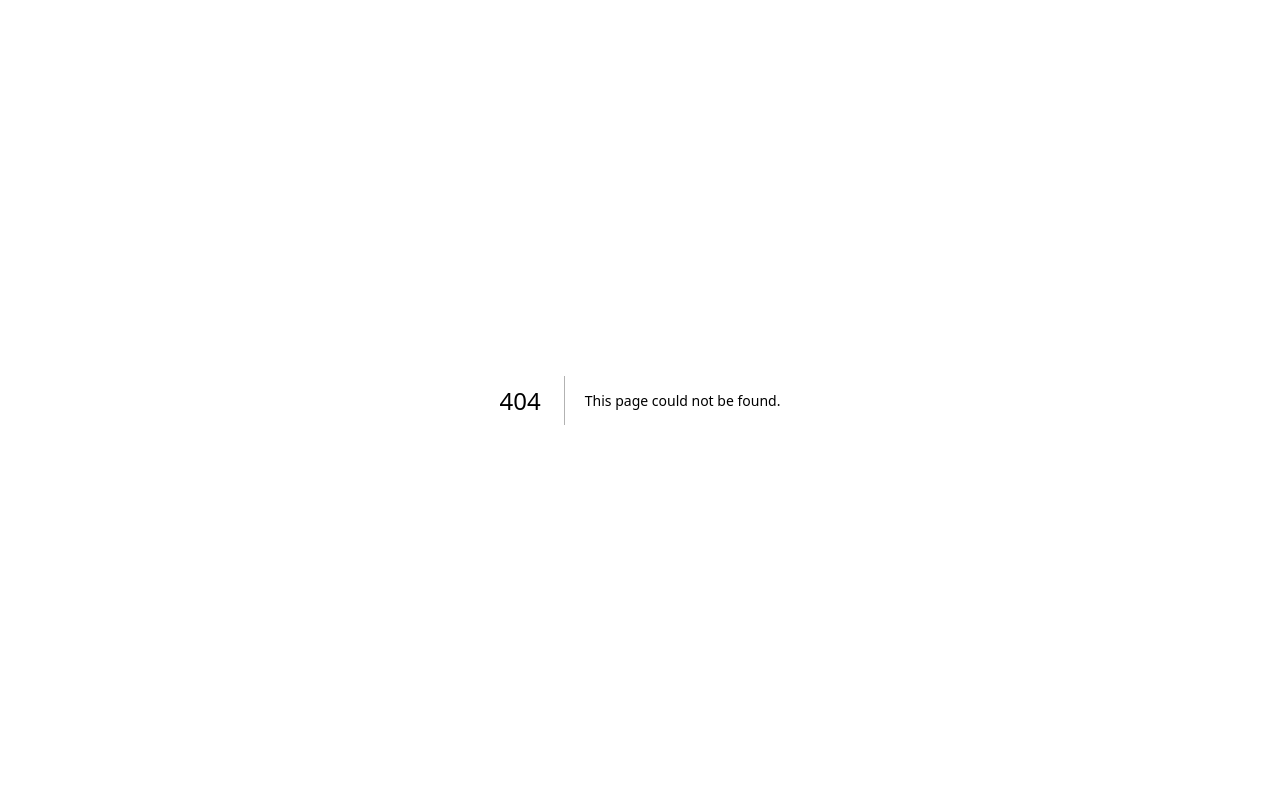
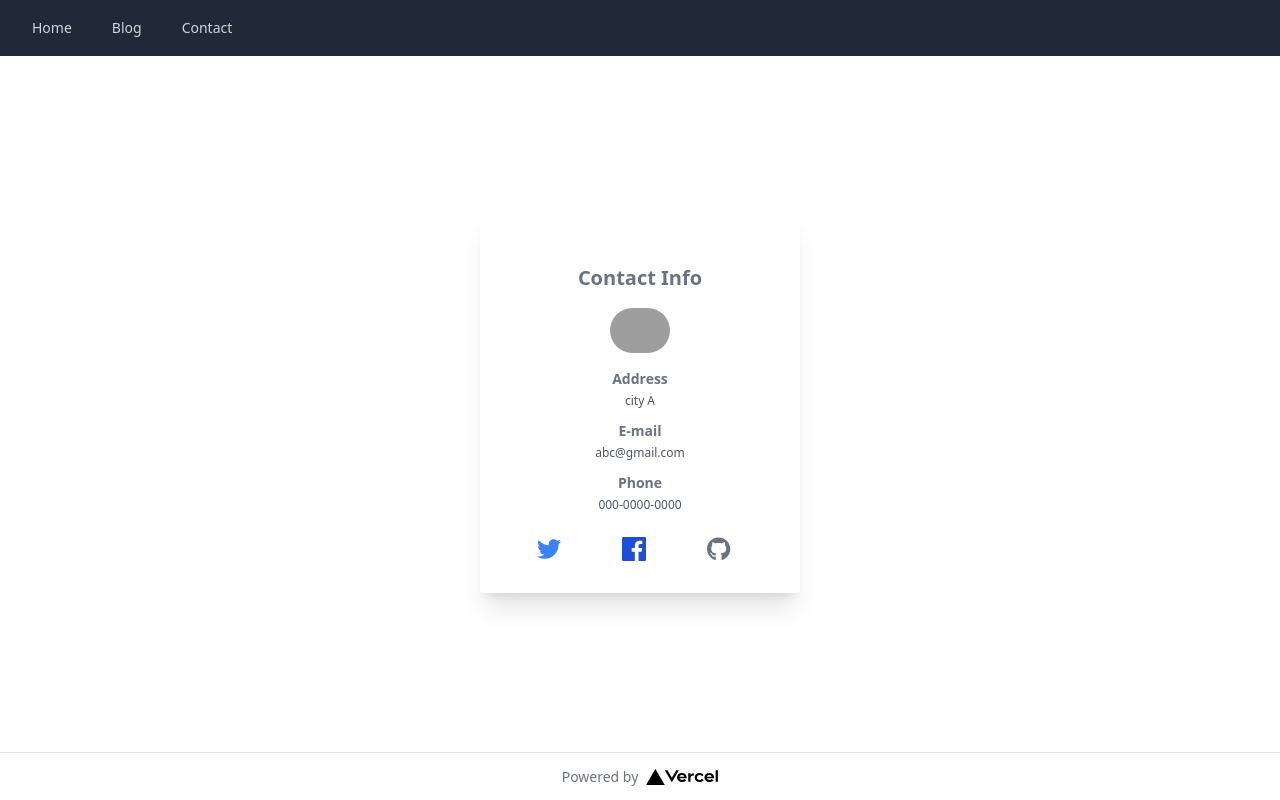
Before and after one commit to mi-Ko82/nextjs_hp, a Next.js app: page /contact-page in a window 1280 px wide. Before the commit this address had no page. Built offline with nearby package versions, Linux system fonts and the light colour scheme; grey boxes are pictures that could not be loaded.

Commit message:
add: contact page

```diff
--- /dev/null
+++ b/pages/contact-page.js
@@ -0,0 +1,32 @@
+import Layout from "../components/Layout";
+import { DlistItem } from "../components/atoms/listItem/DlistItem";
+import { UserIcon } from "../components/atoms/userIcon/UserIcon";
+import { SnsLinks } from "../components/Molecules/SnsLinks";
+
+const Contact = () => {
+  return (
+    <Layout title="Contact">
+      <div className="bg-white text-center shadow-xl p-8 w-80 rounded">
+        <div className="mt-4">
+          <h1 className="font-bold text-xl">Contact Info</h1>
+        </div>
+        <div className="flex justify-center mt-4">
+          <UserIcon
+            iconPath="/user-icon.png"
+            width="60"
+            height="60"
+            alt="apple"
+          />
+        </div>
+        <dl className="mt-4">
+          <DlistItem title="Address" text="city A" />
+          <DlistItem title="E-mail" text="abc@gmail.com" />
+          <DlistItem title="Phone" text="000-0000-0000" />
+        </dl>
+        <SnsLinks twLink="" fbLink="" ghLink="" />
+      </div>
+    </Layout>
+  );
+};
+
+export default Contact;
```
